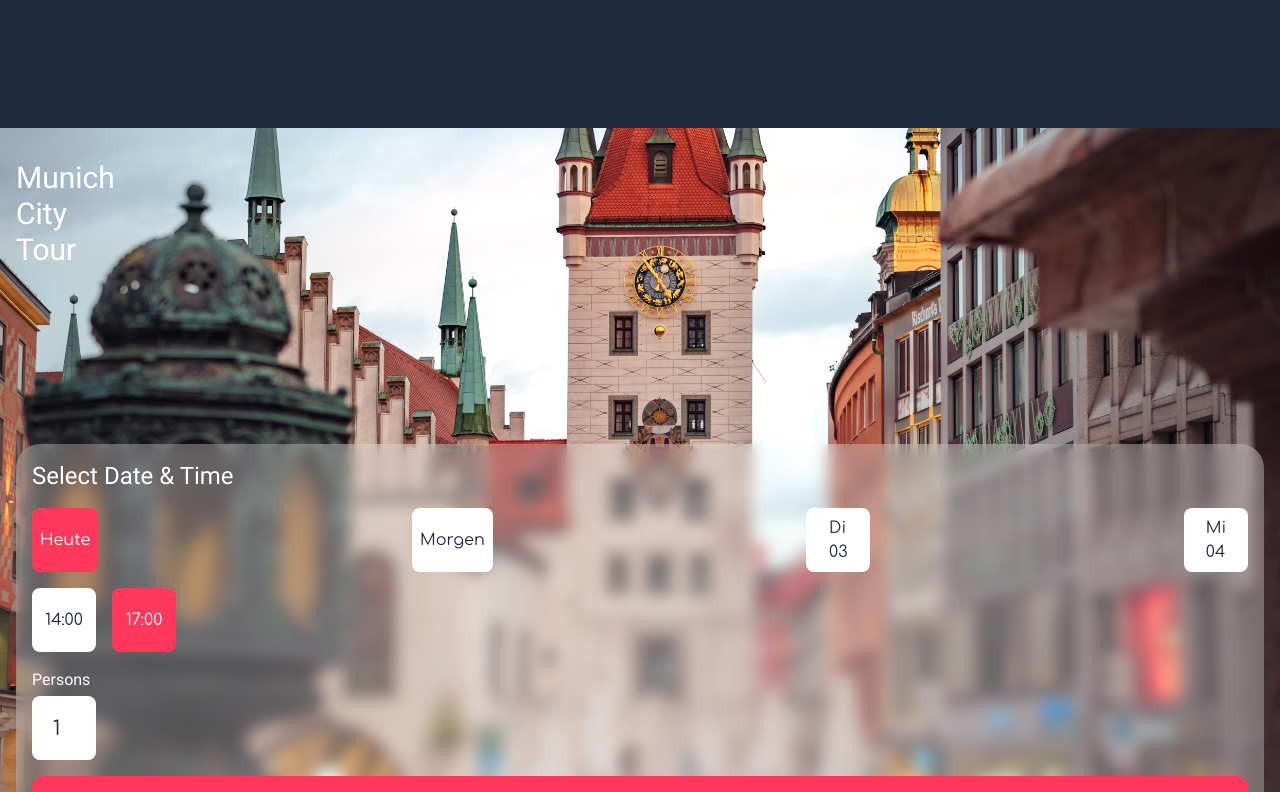
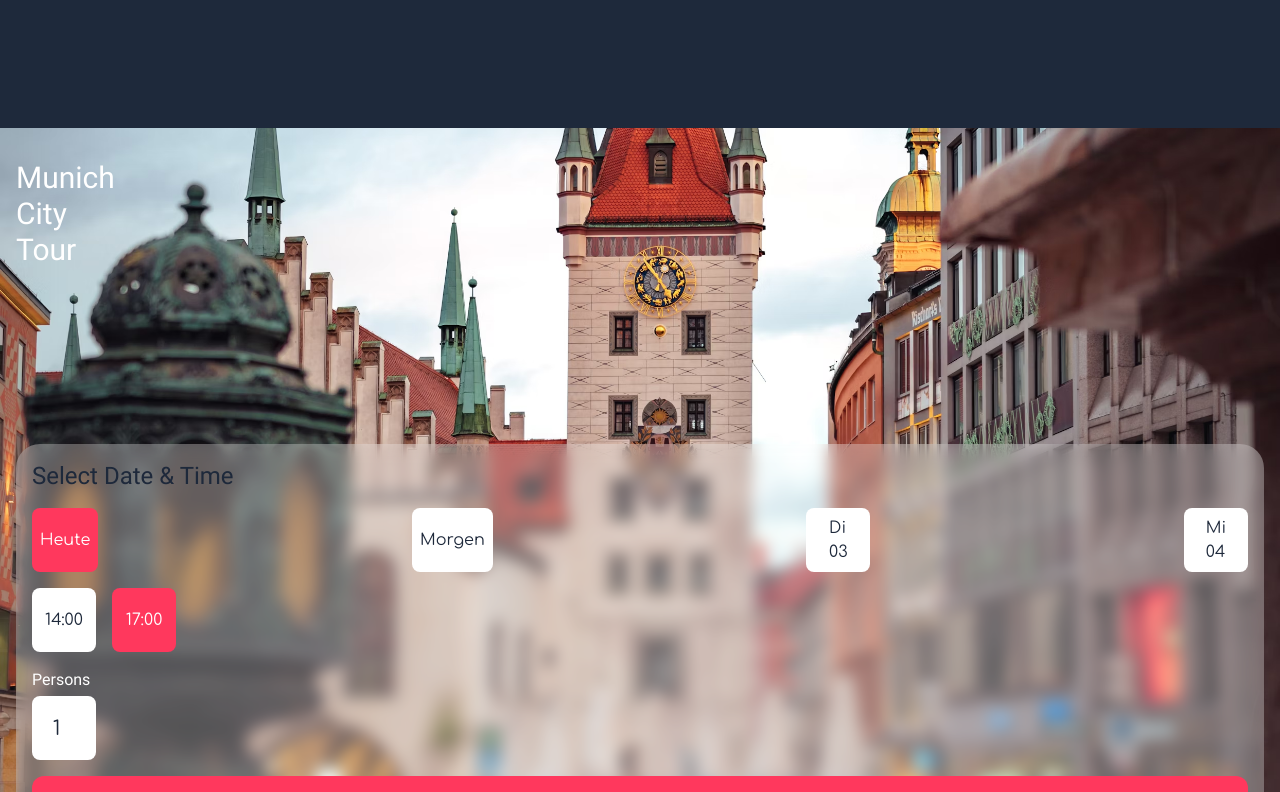
Before and after one commit to Dubwoof/nextwebs, a React (Vite) app: page /booking in a window 1280 px wide. Shown: the top 792 px of the page. Built offline with nearby package versions, Linux system fonts and the light colour scheme.

Commit message:
text background

```diff
--- a/src/pages/Booking/Booking.tsx
+++ b/src/pages/Booking/Booking.tsx
@@ -25,7 +25,7 @@ export function Booking({}: PageProps): JSX.Element {
         </Typography>
 
         <div className="w-full bg-white rounded-3xl backdrop-blur bg-opacity-30 p-4">
-          <Typography variant="h2" className="font-robotoRegular text-3xl text-robotoBold mb-4 font-background">
+          <Typography variant="h2" className="font-robotoRegular text-3xl text-robotoBold mb-4 text-background">
             Select Date & Time
           </Typography>
           <div className="flex justify-between mb-4">
```
